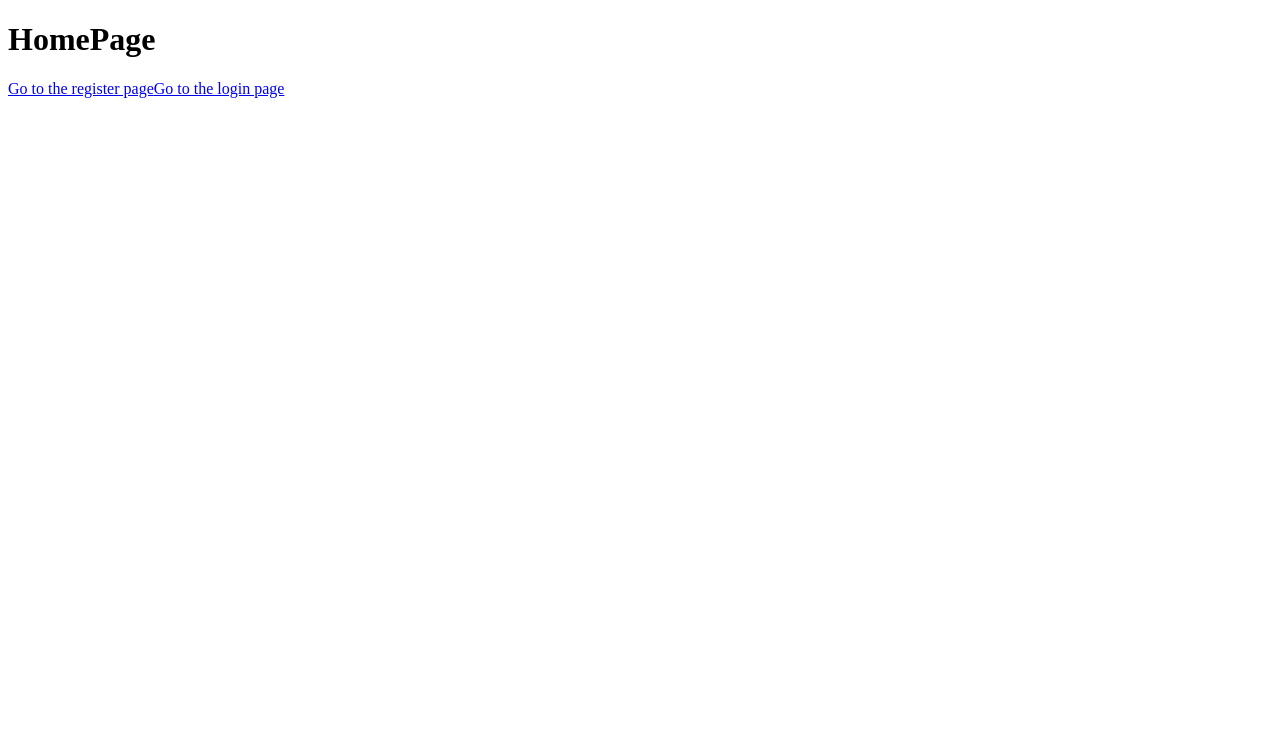
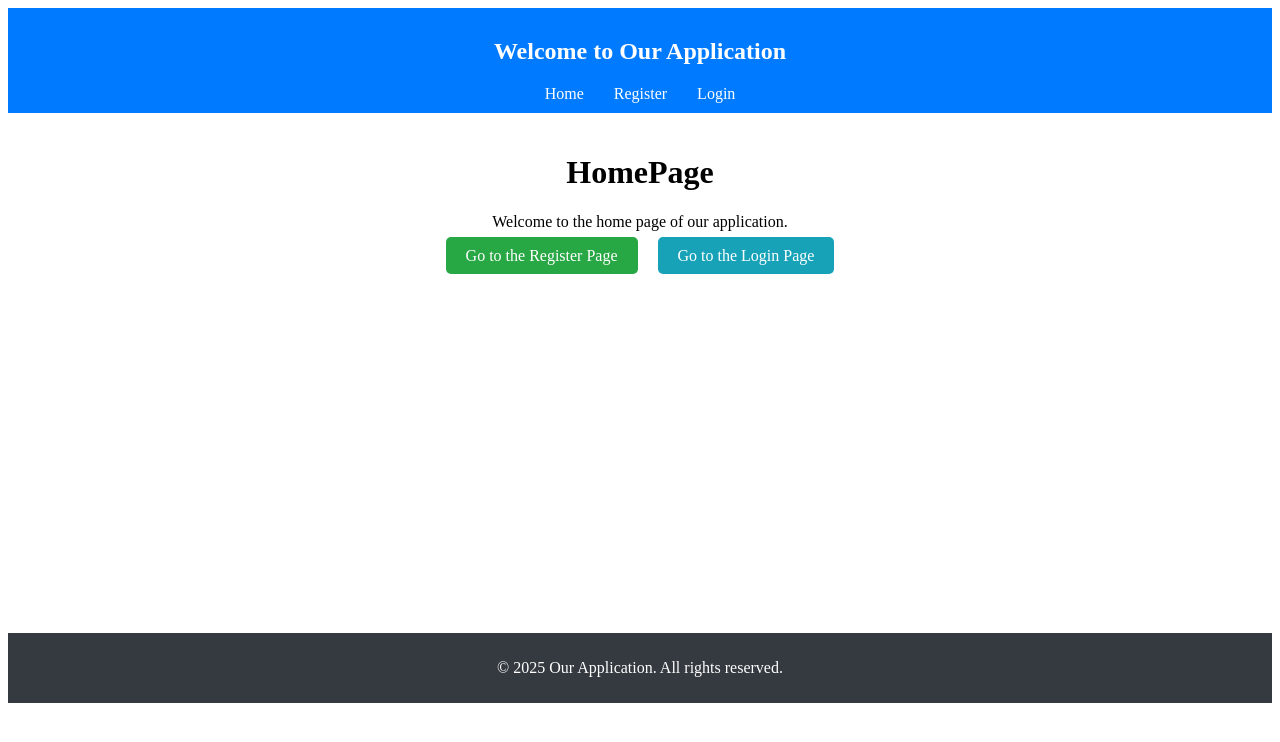
Before and after one commit to chanuka1012/New_frontend, a React (Vite) app: page / in a window 1280 px wide. Shown: the top 742 px of the page. Built offline with nearby package versions, Linux system fonts and the light colour scheme.

Commit message:
connect01

```diff
--- a/src/Components/HomePage/HomePage.jsx
+++ b/src/Components/HomePage/HomePage.jsx
@@ -1,12 +1,34 @@
-import React from 'react'
-import {Link} from 'react-router-dom'
+import React from 'react';
+import { Link } from 'react-router-dom';
+import './HomePage.css'; // Add styling for header and footer here
 
 export default function HomePage() {
   return (
     <div>
-      <h1>HomePage</h1>
-      <Link to="/Register">Go to the register page</Link>
-      <Link to="/Login">Go to the login page</Link>
+      {/* Header Section */}
+      <header style={{ backgroundColor: '#007BFF', color: 'white', padding: '10px 20px', textAlign: 'center' }}>
+        <h2>Welcome to Our Application</h2>
+        <nav>
+          <Link to="/" style={{ margin: '0 15px', color: 'white', textDecoration: 'none' }}>Home</Link>
+          <Link to="/Register" style={{ margin: '0 15px', color: 'white', textDecoration: 'none' }}>Register</Link>
+          <Link to="/Login" style={{ margin: '0 15px', color: 'white', textDecoration: 'none' }}>Login</Link>
+        </nav>
+      </header>
+
+      {/* Main Content Section */}
+      <main style={{ minHeight: '60vh', padding: '20px', textAlign: 'center' }}>
+        <h1>HomePage</h1>
+        <p>Welcome to the home page of our application.</p>
+        <div>
+          <Link to="/Register" style={{ margin: '10px', padding: '10px 20px', backgroundColor: '#28A745', color: 'white', textDecoration: 'none', borderRadius: '5px' }}>Go to the Register Page</Link>
+          <Link to="/Login" style={{ margin: '10px', padding: '10px 20px', backgroundColor: '#17A2B8', color: 'white', textDecoration: 'none', borderRadius: '5px' }}>Go to the Login Page</Link>
+        </div>
+      </main>
+
+      {/* Footer Section */}
+      <footer style={{ backgroundColor: '#343A40', color: 'white', padding: '10px 20px', textAlign: 'center' }}>
+        <p>&copy; {new Date().getFullYear()} Our Application. All rights reserved.</p>
+      </footer>
     </div>
   );
 }
--- a/src/Components/Register/Register.jsx
+++ b/src/Components/Register/Register.jsx
@@ -4,9 +4,9 @@ import axios from 'axios';
 
 export default function Register() {
   const [formData, setFormData] = useState({
-    id: '',
-    firstname: '',
-    lastname: '',
+    //id: '',
+    firstName: '',
+    lastName: '',
     email: '',
     password: '',
   });
@@ -41,41 +41,40 @@ const handleSubmit = async (e) => {
       const response = await axios.post('http://localhost:8081/api/users/register', formData);
       setMessage(response.data); // Backend success message
       setFormData({
-      id: '',
-      firstname: '',
-      lastname: '',
+        firstName: '',
+        lastName: '',
         email: '',
         password: '',
       });
     } catch (error) {
+      if (error.response) {
+        // Backend returned an error response
+        setMessage(error.response.data || 'Error registering user. Please try again.');
+      } else if (error.request) {
+        // No response received from the backend
+        setMessage('No response from server. Please try again later.');
+      } else {
+        // Other errors
         setMessage('Error registering user. Please try again.');
+      }
       console.error(error);
     }
   };
+
 
 
   return (
     <div style={{ maxWidth: '400px', margin: 'auto', padding: '20px' }}>
       <h2>Register</h2>
       <form onSubmit={handleSubmit}>
-        <div className="register1">
-          <label>ID:</label>
-          <input
-            className="input1"
-            type="text"
-            name="id"
-            value={formData.id}
-            onChange={handleChange}
-            required
-          />
-        </div>
+
         <div className="register1">
           <label>First Name:</label>
           <input
             className="input1"
             type="text"
-            name="firstname"
-            value={formData.firstname}
+            name="firstName"
+            value={formData.firstName}
             onChange={handleChange}
             required
           />
@@ -85,8 +84,8 @@ const handleSubmit = async (e) => {
           <input
             className="input1"
             type="text"
-            name="lastname"
-            value={formData.lastname}
+            name="lastName"
+            value={formData.lastName}
             onChange={handleChange}
             required
           />
```
Lines whose indentation alone changed are shown as unchanged.
